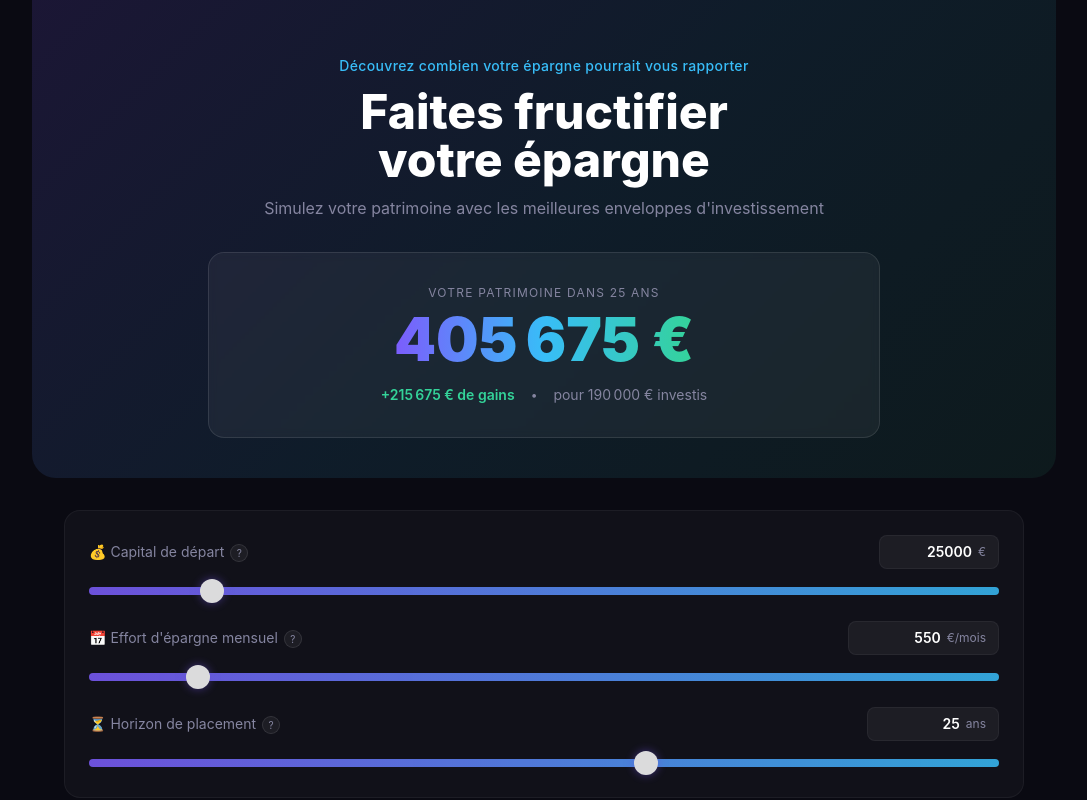
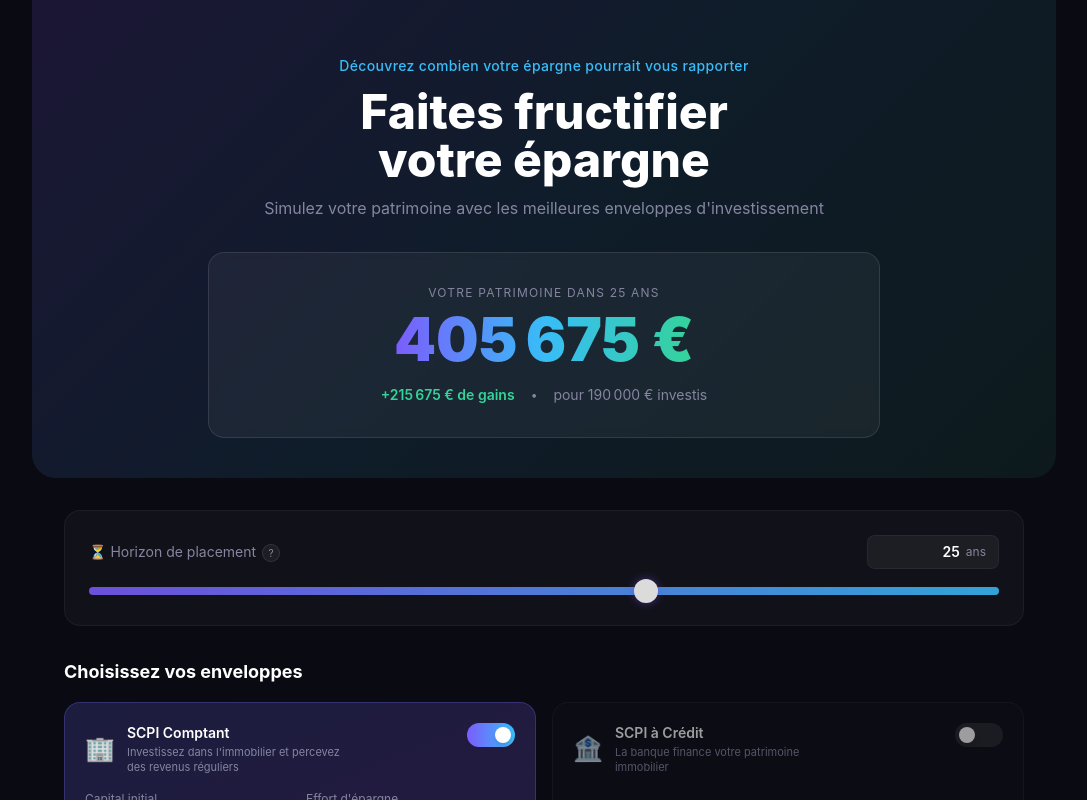
Before and after one commit to louminod/simulateur-patrimoine, a Next.js app: page / in a window 1280 px wide. Shown: the top 800 px of the page, without its empty margins (96-1183 px from the left). Built offline with nearby package versions, Linux system fonts and the light colour scheme.

Commit message:
fix: remove global params section

```diff
--- a/src/app/page.tsx
+++ b/src/app/page.tsx
@@ -534,13 +534,9 @@ export default function Home() {
         </div>
       </section>
 
-      {/* ═══ SIMPLE PARAMS ═══ */}
+      {/* ═══ HORIZON ONLY ═══ */}
       <section className="mb-8">
-        <div className="bg-[var(--card)] rounded-2xl border border-white/5 p-6 space-y-5">
-          <SliderField label="💰 Capital de départ" value={totalInitial} onChange={() => {}} min={0} max={200000} step={1000} suffix="€"
-            tip="Répartissez votre capital dans les enveloppes ci-dessous" />
-          <SliderField label="📅 Effort d'épargne mensuel" value={totalMonthly} onChange={() => {}} min={0} max={5000} step={50} suffix="€/mois"
-            tip="Répartissez vos versements dans les enveloppes ci-dessous" />
+        <div className="bg-[var(--card)] rounded-2xl border border-white/5 p-6">
           <SliderField label="⏳ Horizon de placement" value={years} onChange={setYears} min={1} max={40} suffix="ans"
             tip="Plus vous investissez longtemps, plus les intérêts composés travaillent pour vous" />
         </div>
```
